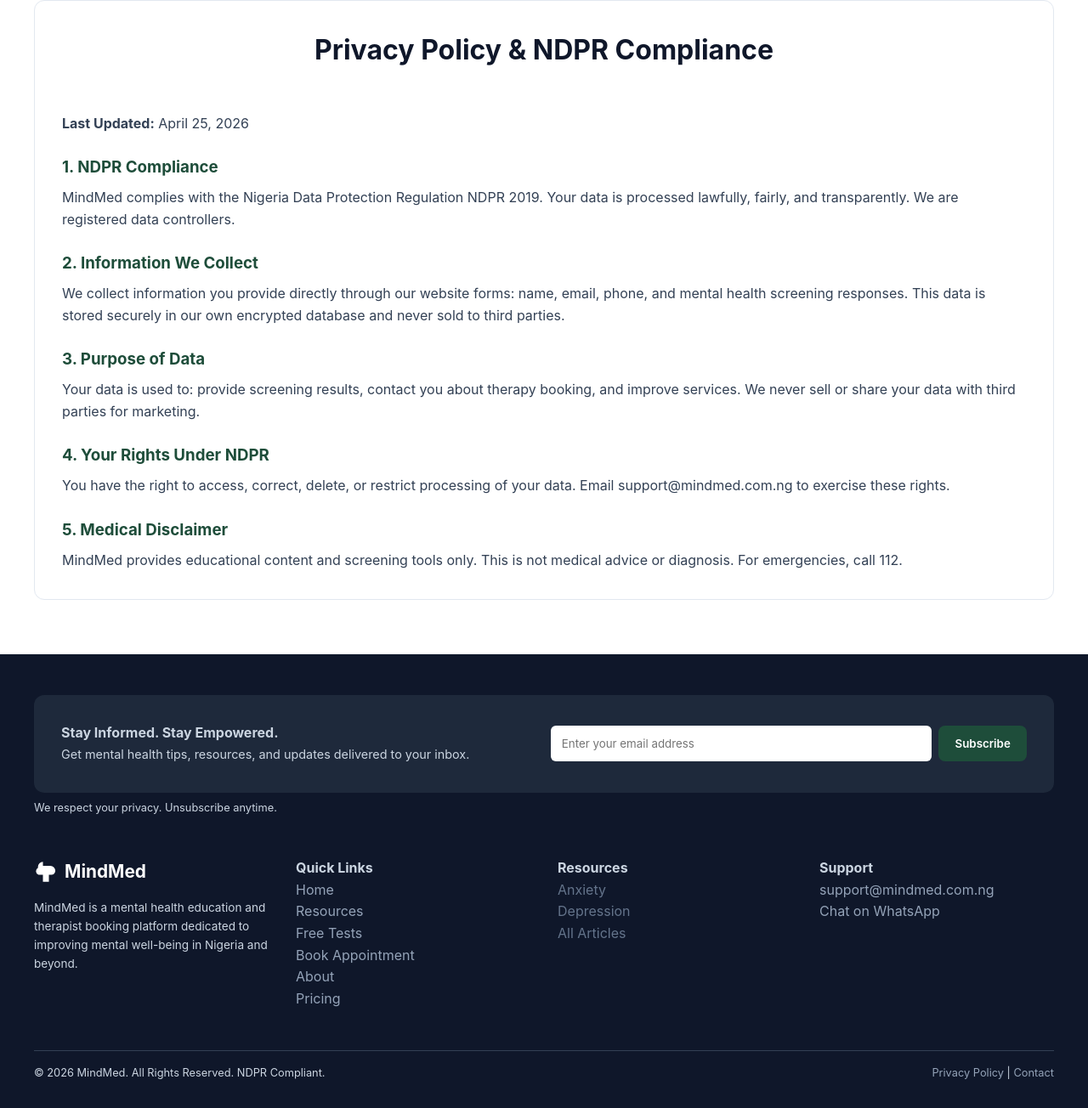
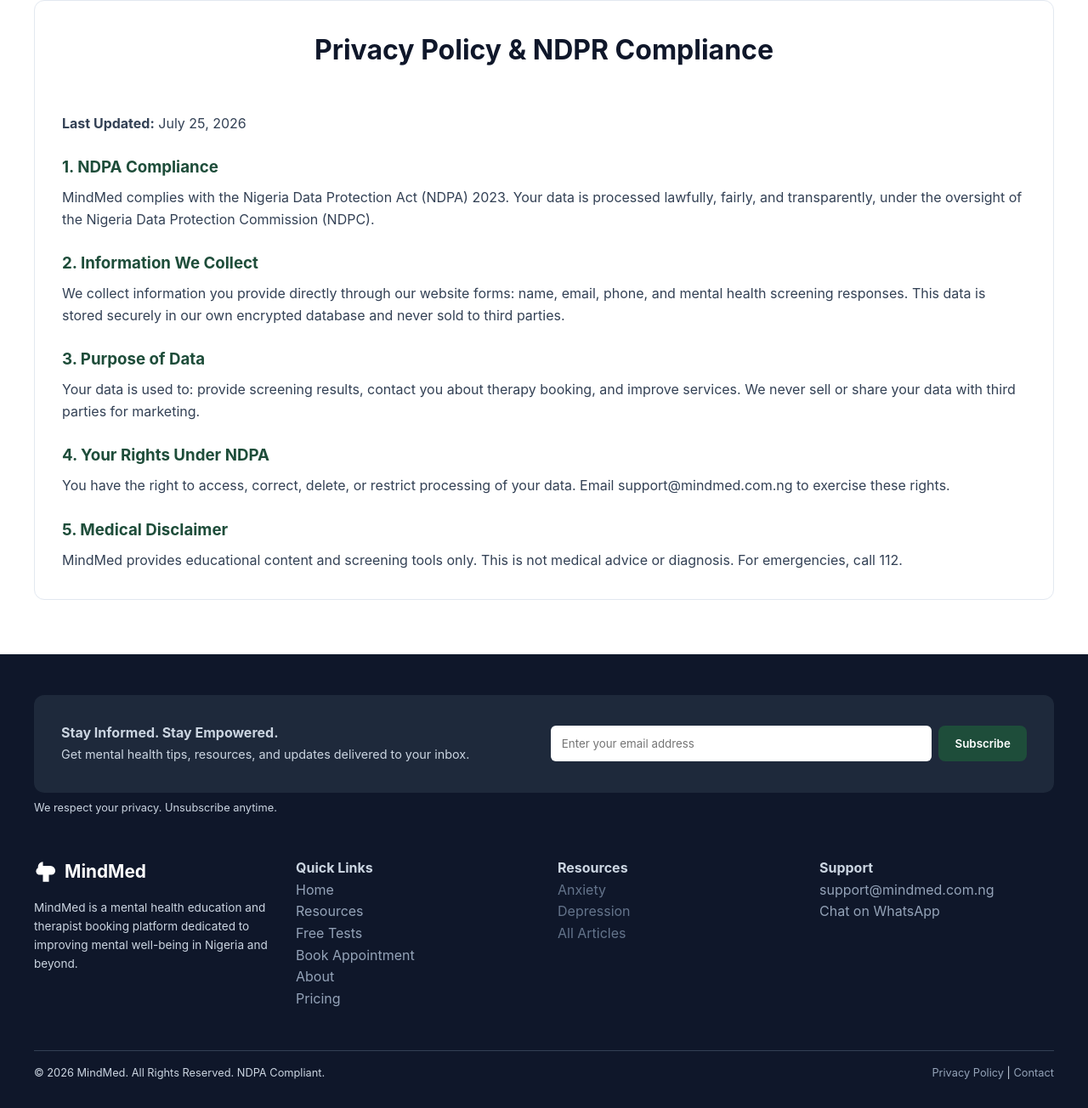
Before and after one commit to judithpatrick13-boop/Mindmed-site, a website: page index.html in a window 1280 px wide. Shown: the part 6436-7740 px from the top of the page at 85% size. Drawn offline with Linux system fonts and the light colour scheme; files whose address does not match are found by name.

Commit message:
Update index.html

```diff
--- a/index.html
+++ b/index.html
@@ -313,14 +313,14 @@ Connect on LinkedIn
 
 <section id="privacy" class="legal">
 <h2>Privacy Policy & NDPR Compliance</h2>
-<p><strong>Last Updated:</strong> April 25, 2026</p>
-<h3>1. NDPR Compliance</h3>
-<p>MindMed complies with the Nigeria Data Protection Regulation NDPR 2019. Your data is processed lawfully, fairly, and transparently. We are registered data controllers.</p>
+<p><strong>Last Updated:</strong> July 25, 2026</p>
+<h3>1. NDPA Compliance</h3>
+<p>MindMed complies with the Nigeria Data Protection Act (NDPA) 2023. Your data is processed lawfully, fairly, and transparently, under the oversight of the Nigeria Data Protection Commission (NDPC).</p>
 <h3>2. Information We Collect</h3>
 <p>We collect information you provide directly through our website forms: name, email, phone, and mental health screening responses. This data is stored securely in our own encrypted database and never sold to third parties.</p>
 <h3>3. Purpose of Data</h3>
 <p>Your data is used to: provide screening results, contact you about therapy booking, and improve services. We never sell or share your data with third parties for marketing.</p>
-<h3>4. Your Rights Under NDPR</h3>
+<h3>4. Your Rights Under NDPA</h3>
 <p>You have the right to access, correct, delete, or restrict processing of your data. Email support@mindmed.com.ng to exercise these rights.</p>
 <h3>5. Medical Disclaimer</h3>
 <p>MindMed provides educational content and screening tools only. This is not medical advice or diagnosis. For emergencies, call 112.</p>
@@ -370,7 +370,7 @@ Connect on LinkedIn
 <a href="https://wa.me/2347069498050">Chat on WhatsApp</a>
 </div>
 </div>
-<p style="font-size:0.8rem;border-top:1px solid #334155;padding-top:1rem">© 2026 MindMed. All Rights Reserved. NDPR Compliant. <span style="float:right"><a href="#privacy">Privacy Policy</a> | <a href="mailto:support@mindmed.com.ng">Contact</a></span></p>
+<p style="font-size:0.8rem;border-top:1px solid #334155;padding-top:1rem">© 2026 MindMed. All Rights Reserved. NDPA Compliant. <span style="float:right"><a href="#privacy">Privacy Policy</a> | <a href="mailto:support@mindmed.com.ng">Contact</a></span></p>
 </div>
 </footer>
 
```
